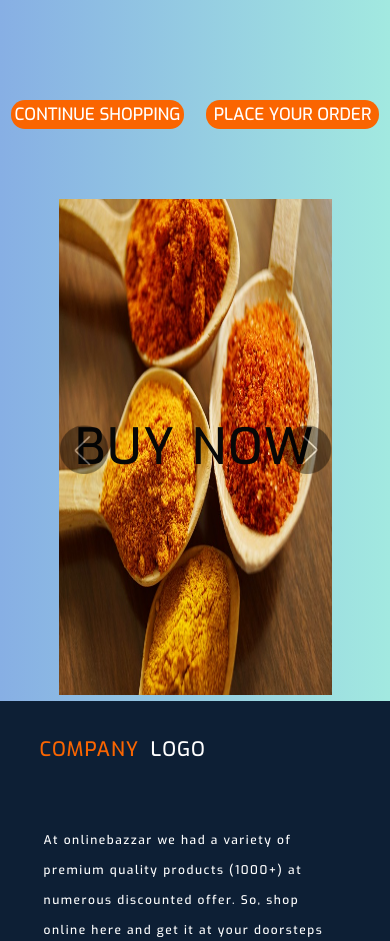
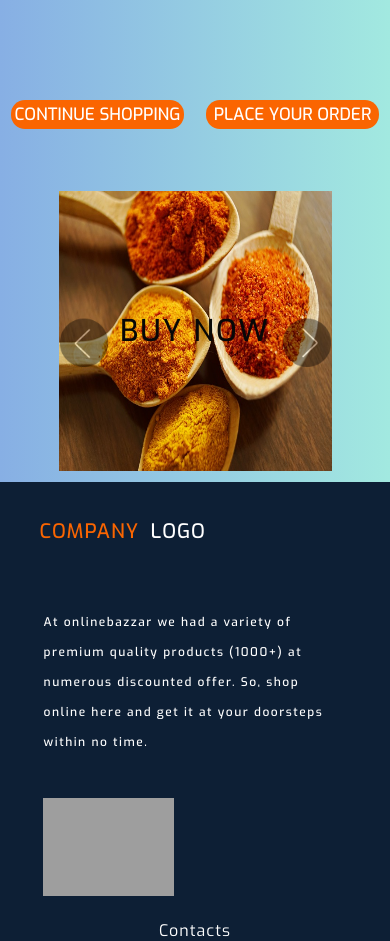
Before and after one commit to Sagarsah3413/Online_Grocery, a PHP site: page /cart.php in a window 390 px wide. Shown: the part 366-1307 px from the top of the page. Run offline with PHP 8.4, Linux system fonts and the light colour scheme; data that the repository does not hold is empty; grey boxes are pictures that could not be loaded.

Commit message:
health and care

```diff
--- a/cart/cart.css
+++ b/cart/cart.css
@@ -142,84 +142,6 @@ input[type=number] {
     -moz-appearance: textfield;
 }
 
-div#image {
-    position: relative;
-    height: 502px;
-    margin: auto;
-    margin-top: 5%;
-    overflow: hidden;
-    width: 70%;
-}
-
-#slider {
-    height: 502px;
-    display: flex;
-    transition: 0.3s;
-    position: relative;
-}
-
-#slider div.img1 {
-    background-image: url(../home/images/img1.jfif);
-}
-
-#slider div.img2 {
-    background-image: url(../home/images/img2.jfif);
-}
-
-#slider div#img3 {
-    background-image: url(../home/images/img3.jfif);
-}
-
-#slider div {
-    min-width: 100%;
-    background-size: 100% 502px;
-    margin-bottom: 1%;
-}
-
-#slider div p {
-    display: flex;
-    justify-content: center;
-    align-items: center;
-    height: 100%;
-    font-size: 50px;
-    font-weight: bolder;
-    letter-spacing: 2px;
-    color: rgb(8, 8, 8);
-    text-transform: uppercase;
-}
-
-#slider div p:hover {
-    cursor: pointer;
-    transform: scale(1.2);
-    transition: 300ms;
-}
-
-#prev {
-    position: absolute;
-    z-index: 2;
-    left: 0px;
-    top: 45%;
-    opacity: 0.4;
-}
-
-#next {
-    position: absolute;
-    z-index: 2;
-    top: 45%;
-    right: 0px;
-    opacity: 0.4;
-}
-
-#next:hover {
-    cursor: pointer;
-    opacity: 1;
-}
-
-#prev:hover {
-    cursor: pointer;
-    opacity: 1;
-    -moz-appearance: textfield;
-}
 @media only screen and (max-width:1172px)
 {
     div#total div{
--- a/cart/cart.php
+++ b/cart/cart.php
@@ -29,32 +29,8 @@
         <div><a href="<?php echo $sharedfolder; ?>../home/home.php">Continue Shopping</a></div>
         <div><a href="<?php echo $sharedfolder; ?>../buy now/buynow.php">Place your Order </a></div>
     </article>
-    <div id="image">
-        <i id="prev">
-            <img src="../home/images/img4.png" width="50px" alt="">
-        </i>
-        <i id="next">
-            <img src="../home/images/img5.png" width="50px" alt="">
-        </i>
-        <div id="slider">
-            <div class="img1">
-                <p><a href="../groceries/groceries.php">add to cart</a></p>
-            </div>
-            <div class="img2">
-                <p><a href="../fruits/fruits.php">buy now</a></p>
-            </div>
-            <div id="img3">
-                <p><a href="../vegetables/vegetables.php">free home delievery</a></p>
-            </div>
-            <div class="img1">
-                <p><a href="../groceries/groceries.php">add to cart</a></p>
-            </div>
-            <div class="img2">
-                <p><a href="../fruits/fruits.php">buy now</a></p>
-            </div>
-        </div>
-    </div>
-    <?php require_once'../shared/footer.php'; ?>
+    <?php require_once '../shared/slider.php' ?>
+    <?php require_once '../shared/footer.php'; ?>
 </body>
 <script src="cart.js" defer></script>
 <script src="../shared/ajax.js" defer></script>
--- a/home/home.php
+++ b/home/home.php
@@ -21,7 +21,11 @@
     <div id="product">
 
         <?php require_once '../shared/slider.php' ?>
-
+        <style>
+            div#image{
+                width:100%;
+            }
+        </style>
         <h3><a href="<?php echo $sharedfolder; ?>../groceries/groceries.php?subcat=<?php echo urlencode('all') ?>">groceries</a></h3>
         <div class="groceries">
             <div class="allsub">
--- a/stylesheet/slider.css
+++ b/stylesheet/slider.css
@@ -2,7 +2,9 @@ div#image {
     position: relative;
     height: 502px;
     margin: auto;
+    margin: 3% auto;
     overflow: hidden;
+    width: 70%;
 }
 
 #slider {
@@ -64,13 +66,48 @@ div#image {
 #prev:hover {
     cursor: pointer;
     opacity: 1;
+    -moz-appearance: textfield;
 }
 
 @media only screen and (max-width:730px) {
     #slider {
-        height: 400px;
+        height: 390px;
     }
     div#image {
-        height: 400px;
+        height: 390px;
+    }
+    #slider div {
+        background-size: 100% 390px;
+    }
+    #slider div p{
+        font-size: 40px;
     }
 }
+@media only screen and (max-width:500px) {
+    #slider {
+        height: 280px;
+    }
+    div#image {
+        height: 280px;
+    }
+    #slider div {
+        background-size: 100% 280px;
+    }
+    #slider div p{
+        font-size: 30px;
+    }
+}
+@media only screen and (max-width:350px) {
+    #slider {
+        height: 200px;
+    }
+    div#image {
+        height: 200px;
+    }
+    #slider div {
+        background-size: 100% 200px;
+    }
+    #slider div p{
+        font-size: 23px;
+    }
+}
```
